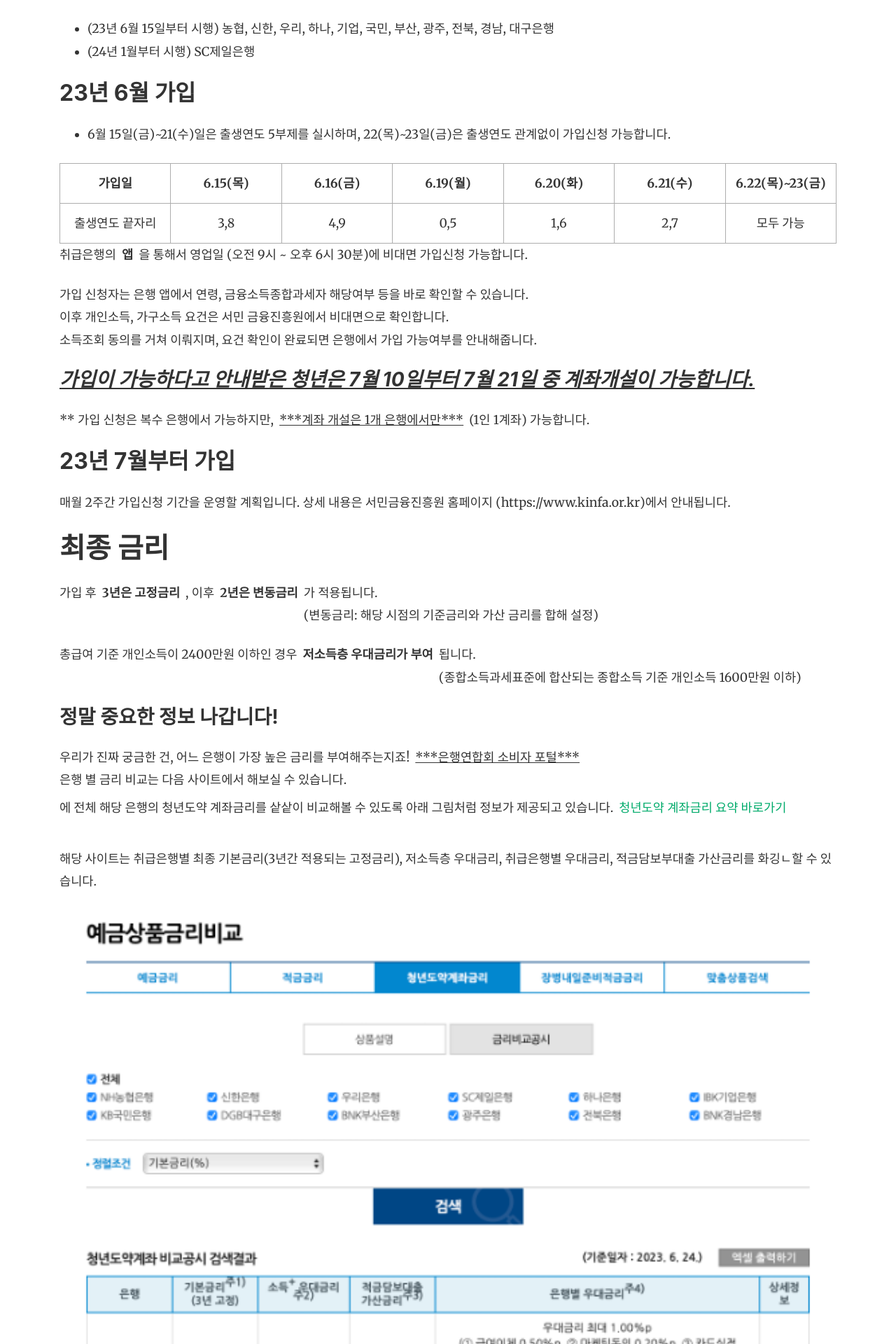
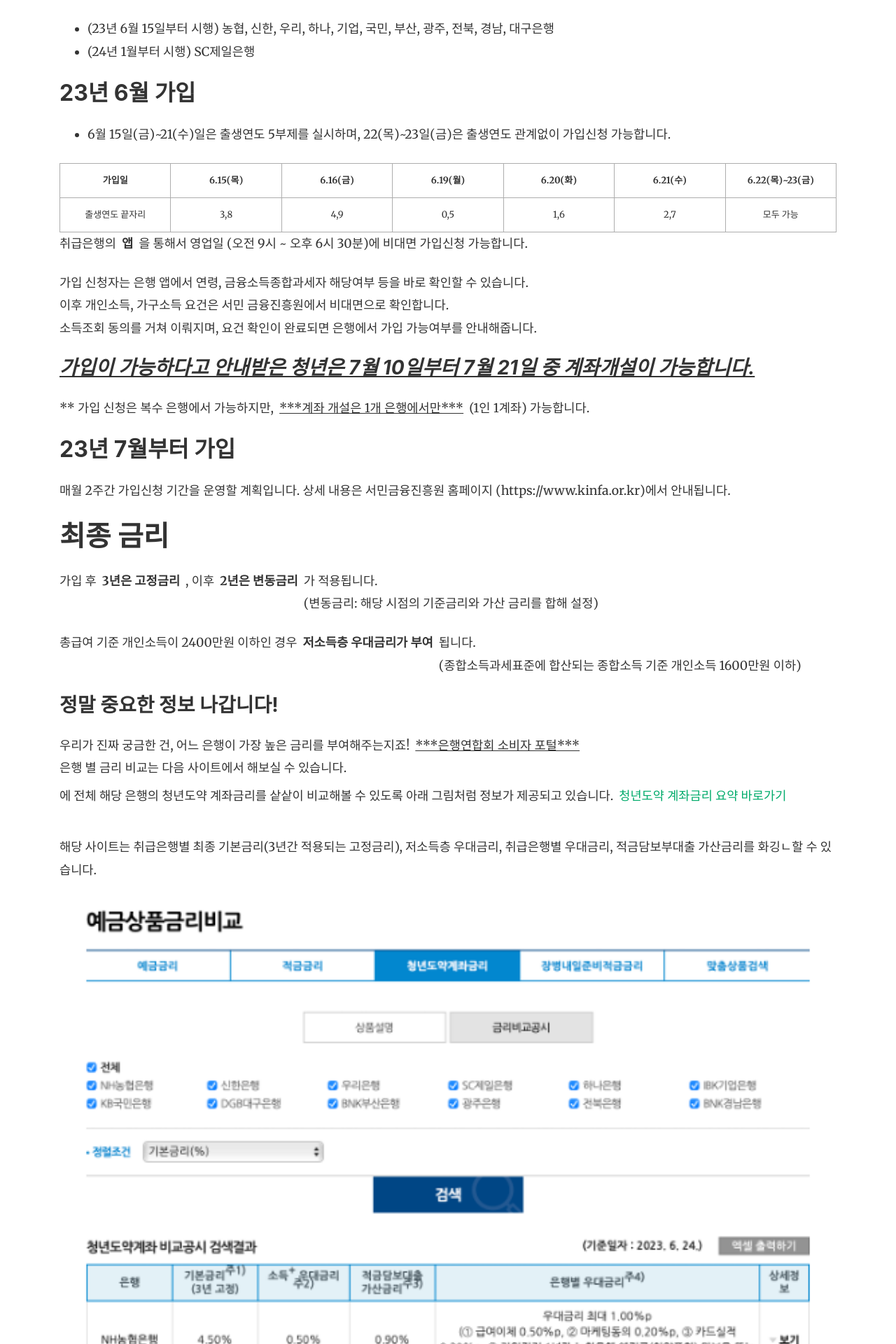
Before and after one commit to ryanlee92/ryanlee92.github.io, a Jekyll site: the page built from _posts/2023-07-23-20s-leap-account.md, in a window 1280 px wide. Shown: the part 3066-4986 px from the top of the page at 70% size. Built offline with Jekyll 4.4.1, drawn with Linux system fonts in a browser that asks for light colours; nearby versions of some CDN libraries; comment, search, counter and statistics services are not loaded.

Commit message:
font size

```diff
--- a/_posts/2023-07-23-20s-leap-account.md
+++ b/_posts/2023-07-23-20s-leap-account.md
@@ -44,7 +44,11 @@
 
 ## 23년 6월 가입
 * 6월 15일(금)~21(수)일은 출생연도 5부제를 실시하며, 22(목)~23일(금)은 출생연도 관계없이 가입신청 가능합니다.
-
+<style scoped>
+table {
+  font-size: 13px;
+}
+</style>
 |가입일|6.15(목)|6.16(금)|6.19(월)|6.20(화)|6.21(수)|6.22(목)~23(금)|
 |:--------:|:---:|:---:|:---:|:---:|:---:|:---:|
 |출생연도 끝자리|3,8|4,9|0,5|1,6|2,7|모두 가능|
```
